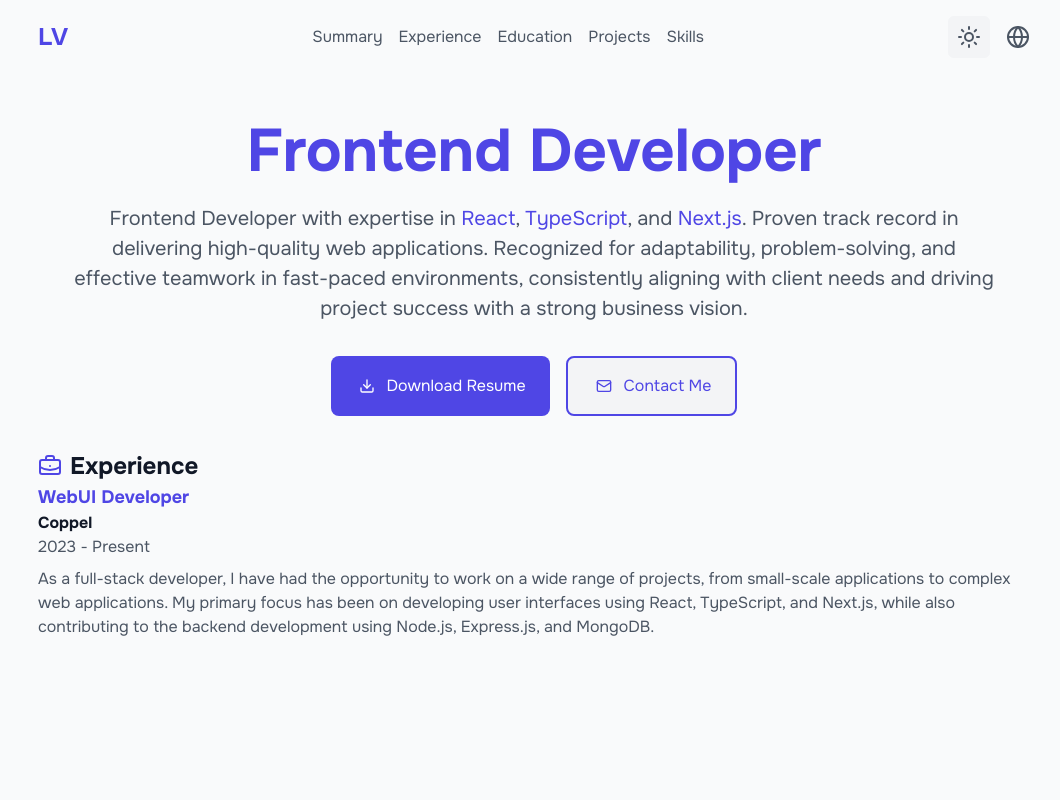
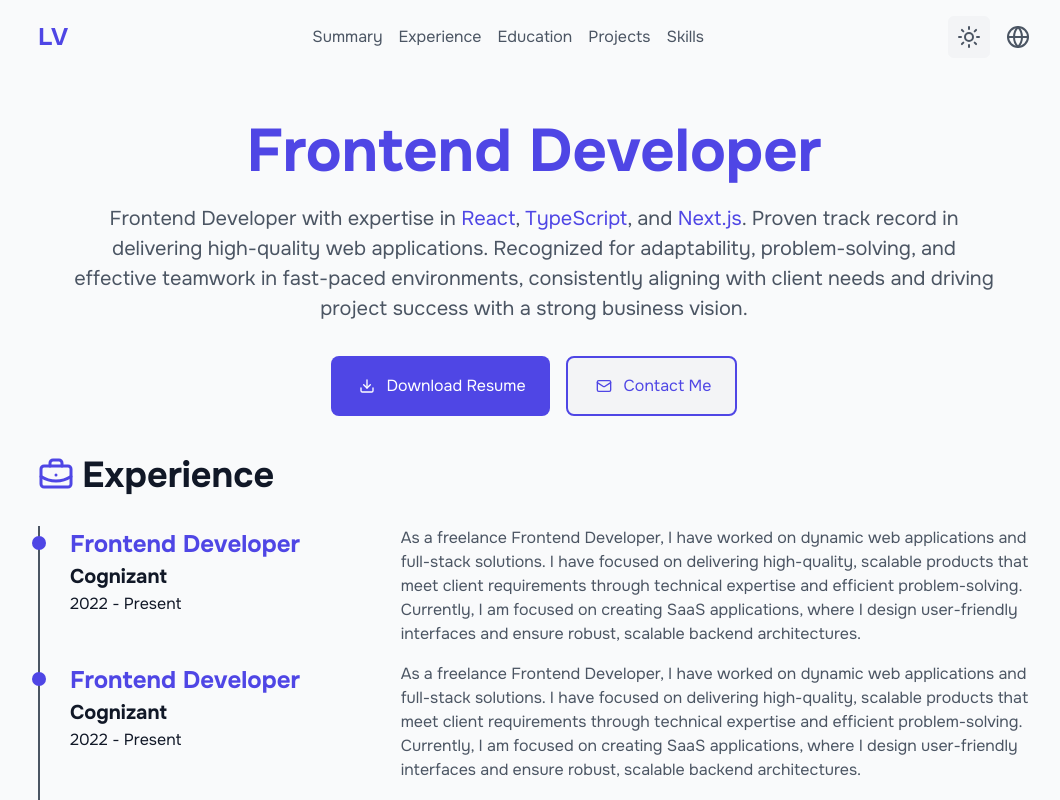
Before and after one commit to Orbitado/portfolio, a Next.js app: page / in a window 1280 px wide. Shown: the top 800 px of the page, without its empty margins (106-1166 px from the left). Built offline with nearby package versions, Linux system fonts and the light colour scheme.

Commit message:
layout/experience: added timeline and do it scalable

```diff
--- a/src/app/(pages)/Experience.tsx
+++ b/src/app/(pages)/Experience.tsx
@@ -1,4 +1,5 @@
 import { BriefcaseBusiness } from "lucide-react";
+import { experienceList } from "@/constants/experienceList";
 import React from "react";
 
 function Experience() {
@@ -8,25 +9,24 @@ function Experience() {
         <BriefcaseBusiness className="experience__icon" aria-hidden="true" />
         Experience
       </h2>
-      <article>
+      <article className="experience__content">
         <ol className="experience__list">
-          <li className="experience__item">
-            <div>
-              <h3 className="experience__role">WebUI Developer</h3>
-              <h4 className="experience__company">Coppel</h4>
-              <time className="experience__date">2023 - Present</time>
-            </div>
-            <div>
-              <p className="experience__description">
-                As a full-stack developer, I have had the opportunity to work on
-                a wide range of projects, from small-scale applications to
-                complex web applications. My primary focus has been on
-                developing user interfaces using React, TypeScript, and Next.js,
-                while also contributing to the backend development using
-                Node.js, Express.js, and MongoDB.
-              </p>
-            </div>
-          </li>
+          {experienceList.map(
+            ({ company, position, startDate, endDate, description }) => (
+              <li key={company} className="experience__item">
+                <div className="experience__header">
+                  <h3 className="experience__role">{position}</h3>
+                  <h4 className="experience__company">{company}</h4>
+                  <time className="experience__date">
+                    {startDate} - {endDate}
+                  </time>
+                </div>
+                <div className="experience__brief">
+                  <p className="experience__description">{description}</p>
+                </div>
+              </li>
+            )
+          )}
         </ol>
       </article>
     </section>
--- /dev/null
+++ b/src/constanjs/experienceList.js
@@ -0,0 +1,25 @@
+"use strict";
+
+Object.defineProperty(exports, "__esModule", {
+  value: true
+});
+exports.experienceList = void 0;
+var experienceList = exports.experienceList = [{
+  company: "Cognizant",
+  position: "Frontend Developer",
+  startDate: "2022",
+  endDate: "Present",
+  description: ["As a freelance Frontend Developer, I have worked on dynamic web applications and full-stack solutions. I have focused on delivering high-quality, scalable products that meet client requirements through technical expertise and efficient problem-solving. Currently, I am focused on creating SaaS applications, where I design user-friendly interfaces and ensure robust, scalable backend architectures."]
+}, {
+  company: "Cognizant",
+  position: "Frontend Developer",
+  startDate: "2022",
+  endDate: "Present",
+  description: ["As a freelance Frontend Developer, I have worked on dynamic web applications and full-stack solutions. I have focused on delivering high-quality, scalable products that meet client requirements through technical expertise and efficient problem-solving. Currently, I am focused on creating SaaS applications, where I design user-friendly interfaces and ensure robust, scalable backend architectures."]
+}, {
+  company: "Cognizant",
+  position: "Frontend Developer",
+  startDate: "2022",
+  endDate: "Present",
+  description: ["As a freelance Frontend Developer, I have worked on dynamic web applications and full-stack solutions. I have focused on delivering high-quality, scalable products that meet client requirements through technical expertise and efficient problem-solving. Currently, I am focused on creating SaaS applications, where I design user-friendly interfaces and ensure robust, scalable backend architectures."]
+}];
--- /dev/null
+++ b/src/constants/experienceList.ts
@@ -0,0 +1,29 @@
+export const experienceList = [
+  {
+    company: "Cognizant",
+    position: "Frontend Developer",
+    startDate: "2022",
+    endDate: "Present",
+    description: [
+      "As a freelance Frontend Developer, I have worked on dynamic web applications and full-stack solutions. I have focused on delivering high-quality, scalable products that meet client requirements through technical expertise and efficient problem-solving. Currently, I am focused on creating SaaS applications, where I design user-friendly interfaces and ensure robust, scalable backend architectures.",
+    ],
+  },
+  {
+    company: "Cognizant",
+    position: "Frontend Developer",
+    startDate: "2022",
+    endDate: "Present",
+    description: [
+      "As a freelance Frontend Developer, I have worked on dynamic web applications and full-stack solutions. I have focused on delivering high-quality, scalable products that meet client requirements through technical expertise and efficient problem-solving. Currently, I am focused on creating SaaS applications, where I design user-friendly interfaces and ensure robust, scalable backend architectures.",
+    ],
+  },
+  {
+    company: "Cognizant",
+    position: "Frontend Developer",
+    startDate: "2022",
+    endDate: "Present",
+    description: [
+      "As a freelance Frontend Developer, I have worked on dynamic web applications and full-stack solutions. I have focused on delivering high-quality, scalable products that meet client requirements through technical expertise and efficient problem-solving. Currently, I am focused on creating SaaS applications, where I design user-friendly interfaces and ensure robust, scalable backend architectures.",
+    ],
+  },
+];
--- a/src/scss/_experience.scss
+++ b/src/scss/_experience.scss
@@ -3,36 +3,82 @@
     color: var(--text-primary);
     display: flex;
     align-items: center;
-    gap: 0.5rem;
+    font-size: map-get($font-size, 4xl);
+    margin: map-get($spacing, lg) 0;
+    gap: map-get($spacing, sm);
   }
 
   &__icon {
     color: var(--accent);
+    width: map-get($font-size, 4xl);
+    height: map-get($font-size, 4xl);
+  }
+
+  &__content {
   }
 
   &__list {
     display: flex;
     flex-direction: column;
     gap: map-get($spacing, "md");
+    position: relative;
+
+    &::before {
+      border-left: 2px solid var(--text-secondary);
+      height: 512px;
+      content: "";
+      position: absolute;
+      top: 0;
+      left: 0;
+      height: 100%;
+    }
   }
 
   &__item {
-    display: flex;
-    flex-direction: column;
-    gap: map-get($spacing, "sm");
+    position: relative;
+    padding-left: map-get($spacing, "xl");
+
+    display: grid;
+    grid-template-columns: 1fr 2fr;
+
+    @media screen and (max-width: map-get($breakpoints, "sm")) {
+      grid-template-columns: 1fr;
+    }
+
+    gap: map-get($spacing, "md");
+
+    &::before {
+      content: "";
+      position: absolute;
+      top: 8%;
+      left: -0.35rem;
+      width: 8px;
+      height: 8px;
+      background-color: var(--accent);
+      border: 3px solid transparent;
+      border-radius: 50%;
+    }
+  }
+
+  &__header {
+  }
+
+  &__brief {
   }
 
   &__role {
     color: var(--accent);
-    font-size: map-get($font-size, "lg");
+    font-size: map-get($font-size, 2xl);
+    position: relative;
   }
 
   &__company {
     color: var(--text-primary);
+    font-size: map-get($font-size, xl);
   }
 
   &__date {
-    @extend .text-color--secondary;
+    color: var(--text-primary);
   }
 
   &__description {
--- a/src/scss/_summary.scss
+++ b/src/scss/_summary.scss
@@ -40,7 +40,7 @@
     }
 
     &__text {
-      font-size: map-get($font-size, md);
+      font-size: map-get($font-size, lg);
     }
   }
 }
--- a/src/scss/styles.scss
+++ b/src/scss/styles.scss
@@ -26,11 +26,11 @@
 html {
   max-width: 100vw;
   overflow-x: hidden;
-  height: 100%;
+  min-height: 200vh;
 }
 
 main {
-  max-width: map-get($breakpoints, "lg");
+  max-width: map-get($breakpoints, xl);
   margin: 0 auto;
 }
 
```
Also changed, not shown: src/app/styles.css.
